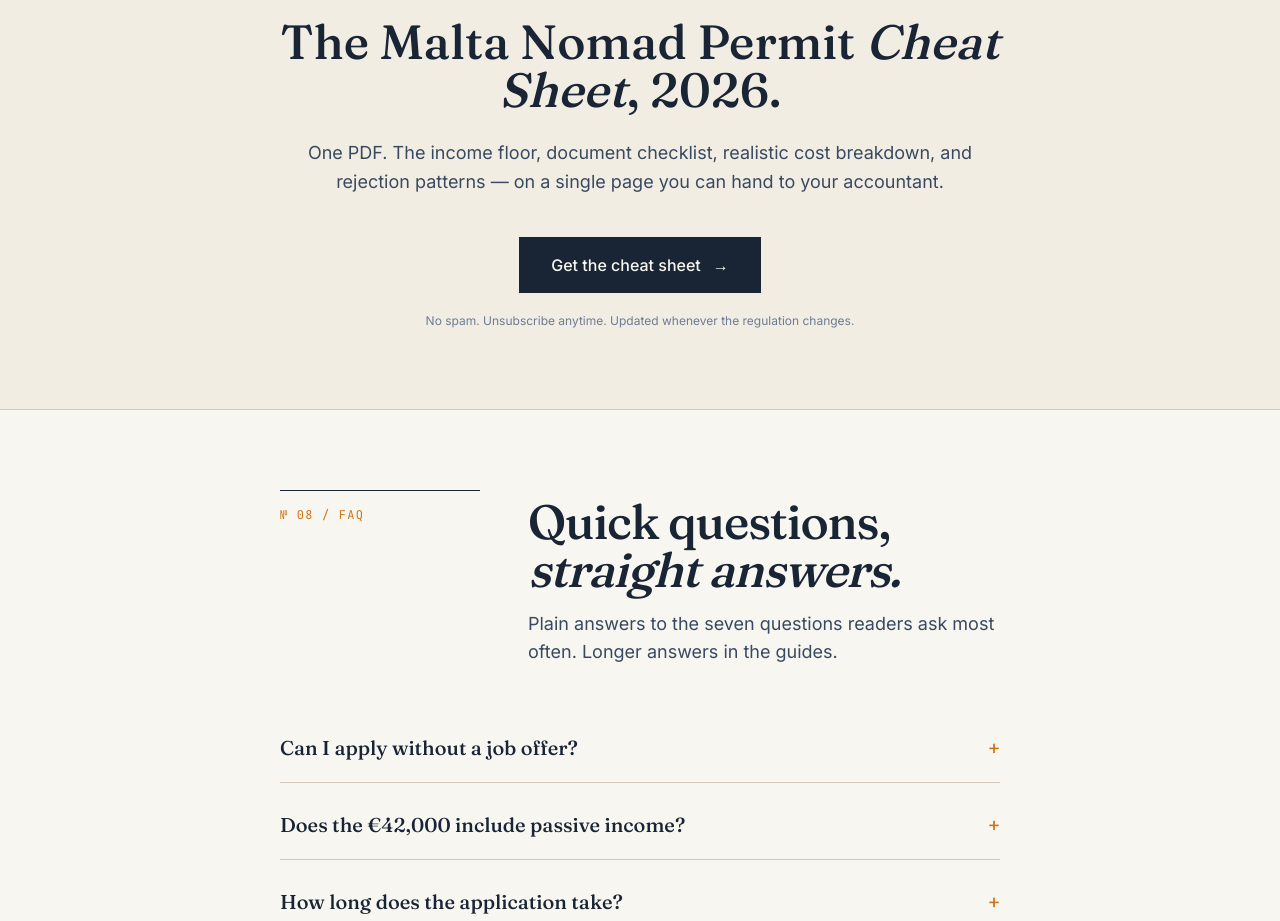
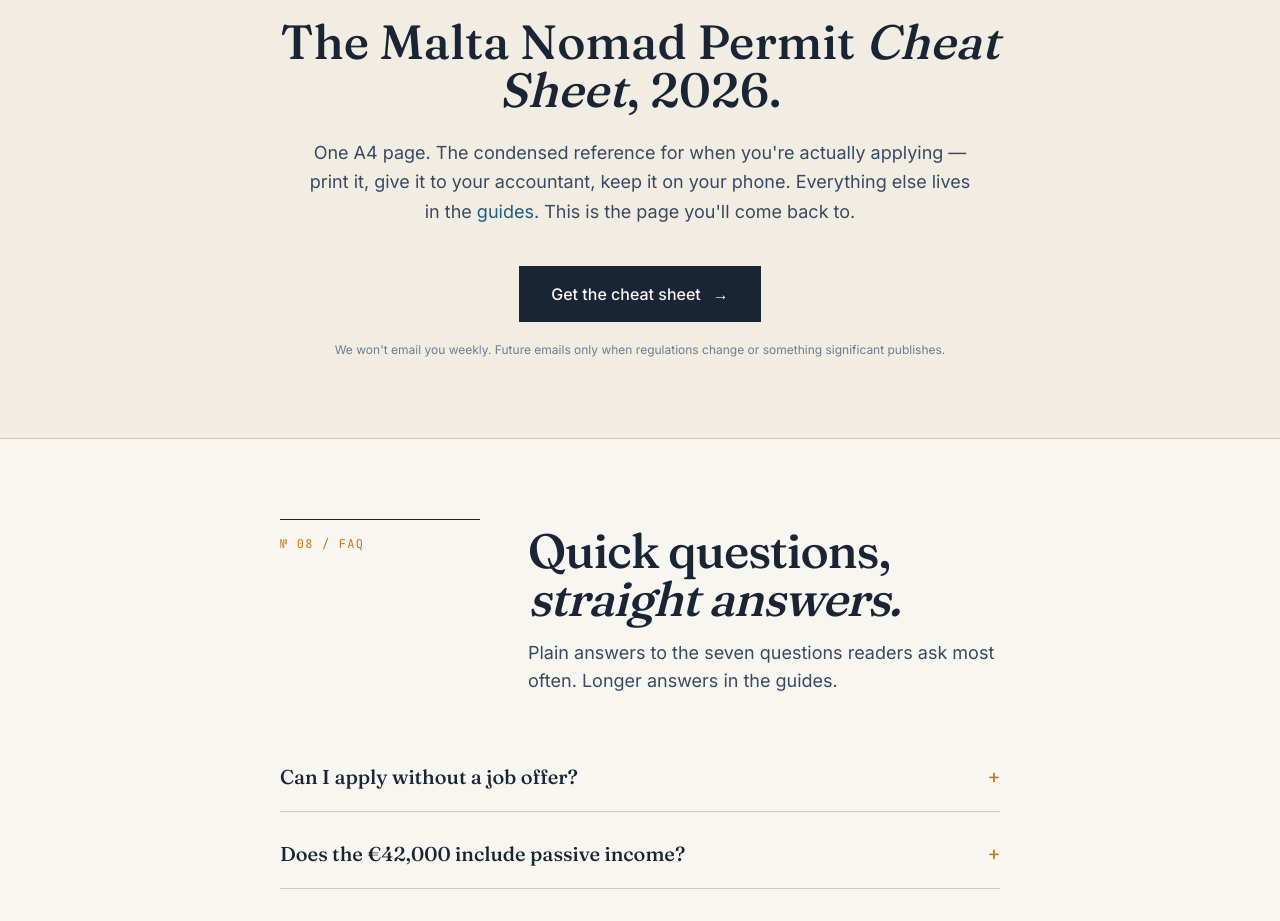
Before and after one commit to licsuj/nomadproject, a React (Vite) app: page / in a window 1280 px wide. Shown: the part 6580-7501 px from the top of the page. Built offline with nearby package versions, Linux system fonts and the light colour scheme.

Commit message:
Add files via upload

```diff
--- a/src/pages/HomePage.tsx
+++ b/src/pages/HomePage.tsx
@@ -317,11 +317,11 @@ export default function HomePage() {
             The Malta Nomad Permit <span className="italic">Cheat Sheet</span>, 2026.
           </h2>
           <p className="text-lg text-ink-soft leading-relaxed max-w-2xl mx-auto mb-10">
-            One PDF. The income floor, document checklist, realistic cost breakdown, and rejection patterns — on a single page you can hand to your accountant.
+            One A4 page. The condensed reference for when you're actually applying — print it, give it to your accountant, keep it on your phone. Everything else lives in the <Link to="/guides" className="text-sea hover:underline">guides</Link>. This is the page you'll come back to.
           </p>
           <CheatSheetForm />
           <p className="mt-5 text-xs text-ink-mute">
-            No spam. Unsubscribe anytime. Updated whenever the regulation changes.
+            We won't email you weekly. Future emails only when regulations change or something significant publishes.
           </p>
         </div>
       </section>
```
